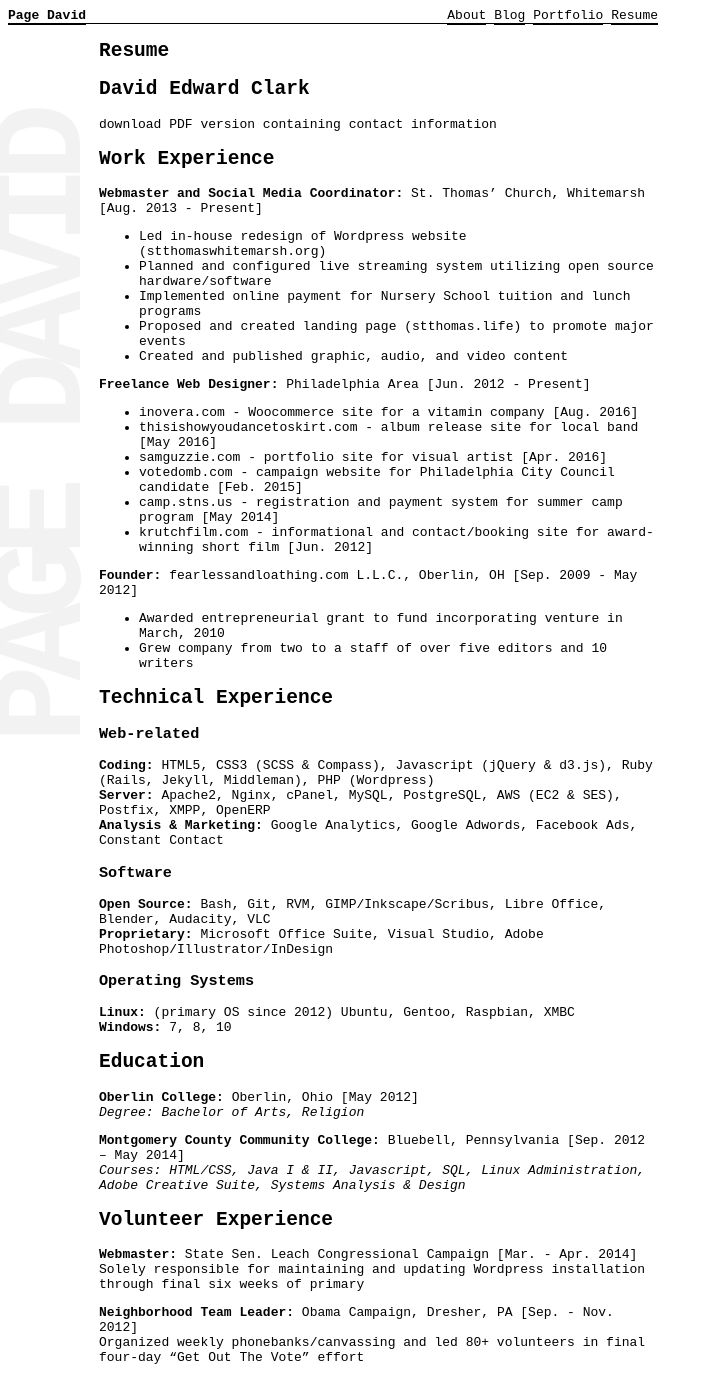
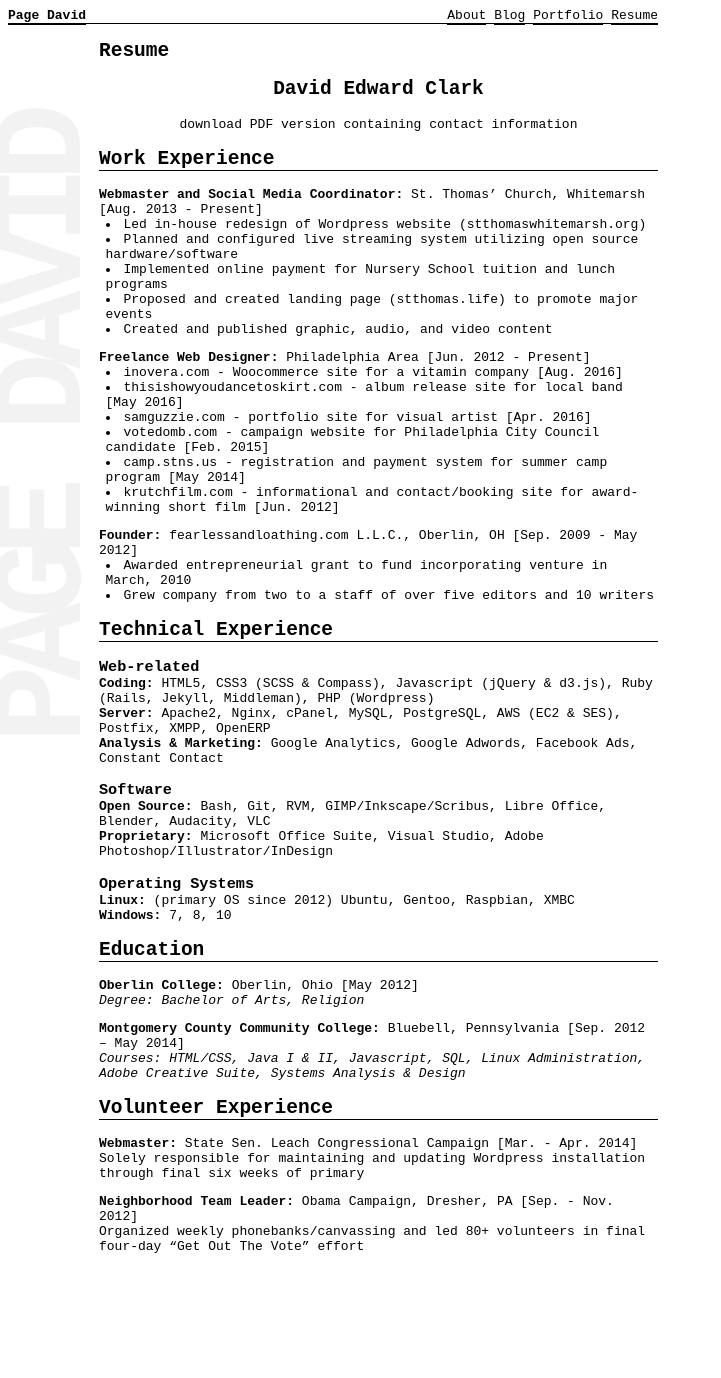
Before and after one commit to pagedavid/pagedavid.github.io, a Jekyll site: the page built from resume.md, in a window 1280 px wide. Shown: the whole page, without its empty margins (0-721 px from the left). Built offline with Jekyll 4.4.1, drawn with Linux system fonts in a browser that asks for light colours; after the commit the page ends 1262 px from its top, so only the background shows below that.

Commit message:
resume specific styles

```diff
--- a/_sass/brutal/_base.scss
+++ b/_sass/brutal/_base.scss
@@ -63,3 +63,28 @@ h1 {
 .homepage main a {
   background-color: white;
 }
+
+.resume {
+  h2:first-of-type,
+  p:first-of-type {
+    text-align: center;
+    border-bottom: none;
+  }
+  h2 {
+    border-bottom: 1px solid black;
+  }
+  h3 {
+    margin-bottom: 0em;
+  }
+  h3+p {
+    margin-top: 0em;
+  }
+  p {
+    margin-bottom: 0em;
+  }
+  ul {
+    padding-left: .5em;
+    margin-top: 0em;
+    list-style-position: inside;
+  }
+}
```
